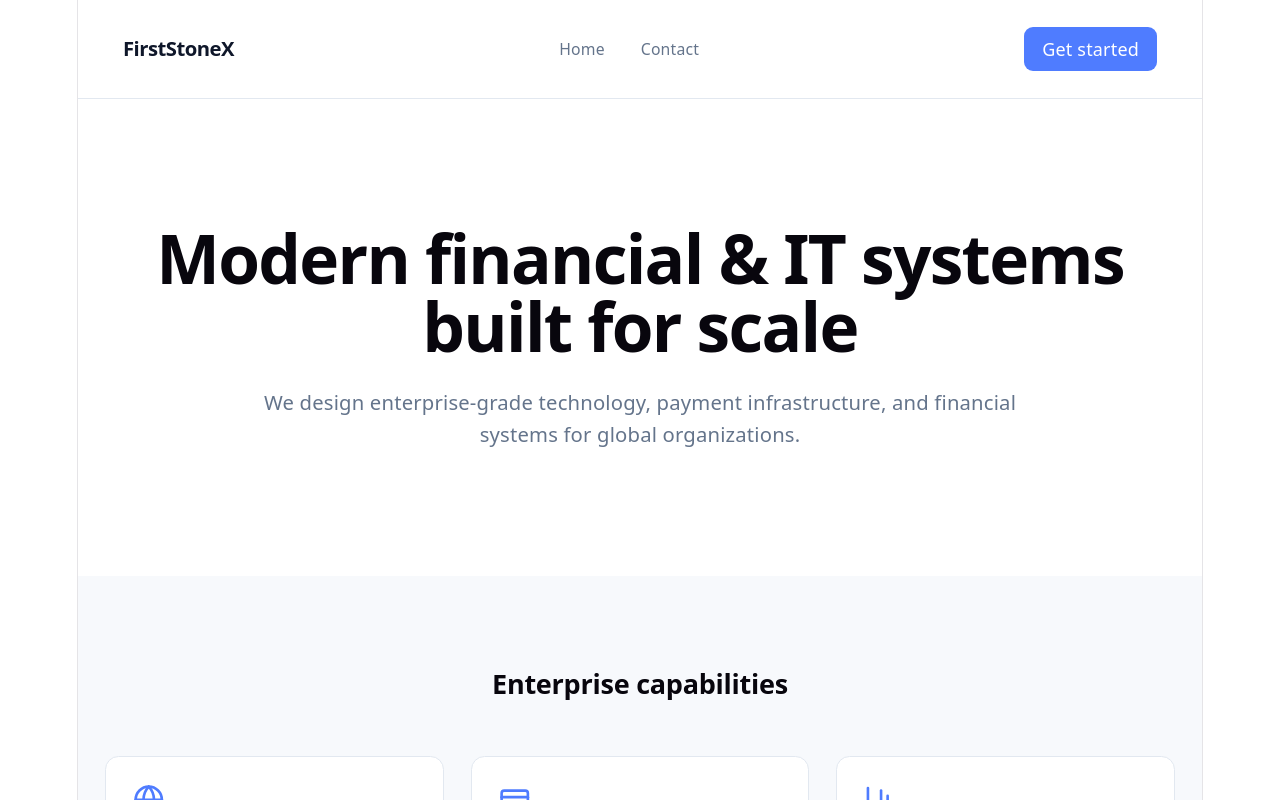
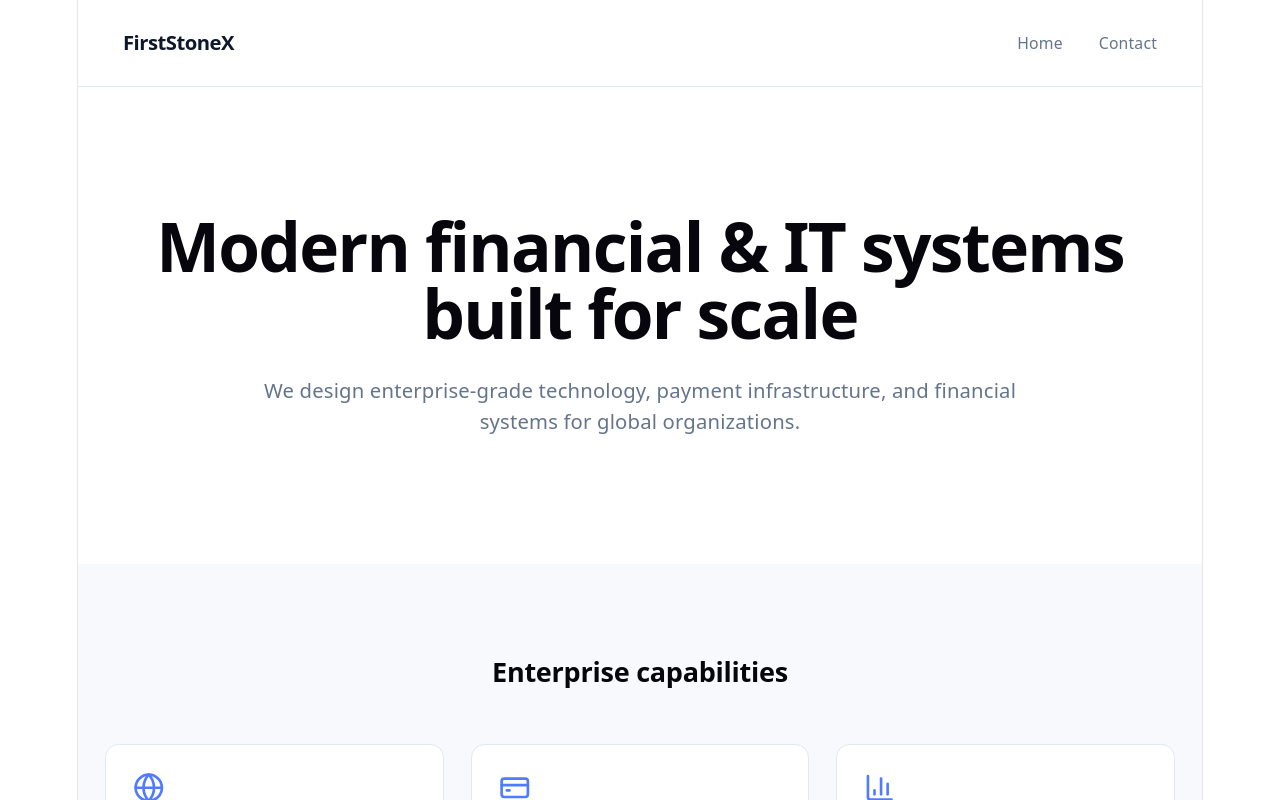
Before and after one commit to morabitsaad/mybusiness_website, a React (Vite) app: page / in a window 1280 px wide. Shown: the top 800 px of the page. Built offline with nearby package versions, Linux system fonts and the light colour scheme.

Commit message:
Mise à jour

```diff
--- a/src/App.jsx
+++ b/src/App.jsx
@@ -31,13 +31,6 @@
         <Link className="hover:text-slate-900" to="/">Home</Link>
         <Link className="hover:text-slate-900" to="/contact">Contact</Link>
       </nav>
-
-      <Link
-        to="/contact"
-        className="px-4 py-2 rounded-lg bg-[#4F7CFF] text-white hover:bg-[#3f6cf0]"
-      >
-        Get started
-      </Link>
     </header>
   );
 }
@@ -250,7 +243,7 @@
     <Layout>
       <Nav />
       <div className="p-10 max-w-2xl">
-		<h1 className="text-3xl font-semibold text-white mb-4">
+		<h1 cclassName="text-2xl font-semibold text-center mb-12">
         Privacy Policy
 		</h1>
         <p className="mt-6 text-slate-500 max-w-2xl mx-auto text-lg">
@@ -280,7 +273,7 @@
     <Layout>
       <Nav />
       <div className="p-10 max-w-2xl">
-		<h1 className="text-3xl font-semibold text-white mb-4">
+		<h1 className="text-2xl font-semibold text-center mb-12">
         Terms & Conditions
 		</h1>
         <p className="mt-6 text-slate-500 max-w-2xl mx-auto text-lg">
```
